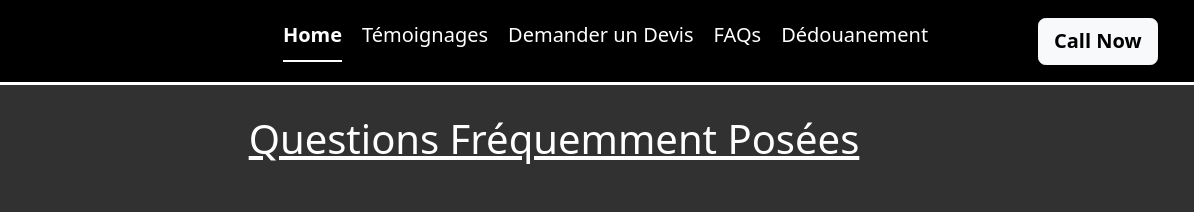
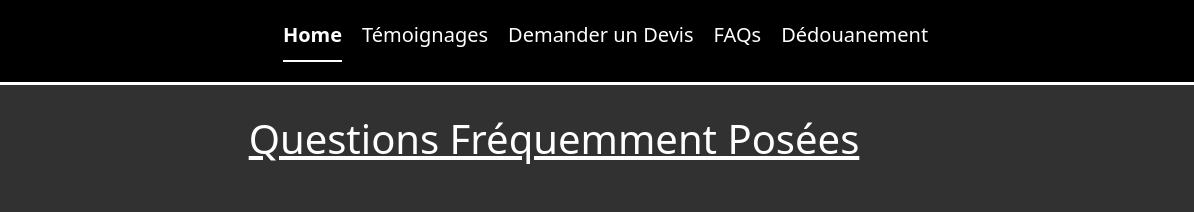
Before and after one commit to Ametherius/salishshipping.fr, a plain HTML site: page faq.html in a window 1280 px wide. Shown: the top 212 px of the page, 86-1280 px from the left. Drawn offline with nearby package versions, Linux system fonts and the light colour scheme.

Commit message:
Update faq.html

```diff
--- a/faq.html
+++ b/faq.html
@@ -40,7 +40,7 @@
           </li>
         </ul>
         <div class="d-lg-flex col-lg-3 justify-content-lg-end">
-          <a href="tel:1-778-700-8954" class="btn btn-light fw-bold">Call Now</a>
+<!--           <a href="tel:1-778-700-8954" class="btn btn-light fw-bold">Call Now</a> -->
         </div>
       </div>
     </div>
```
